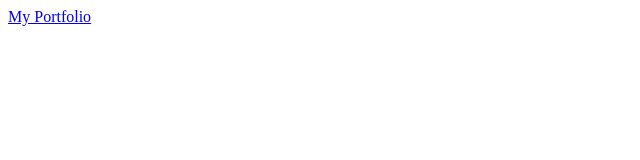
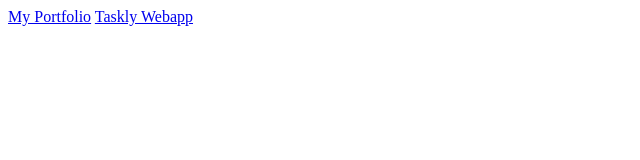
Before and after one commit to philpil/philpil.github.io, a plain HTML site: page index.html in a window 1280 px wide. Shown: the whole page, without its empty margins (0-640 px from the left). Drawn offline with Linux system fonts and the light colour scheme.

Commit message:
Update index.html

```diff
--- a/index.html
+++ b/index.html
@@ -5,6 +5,7 @@
   <body>
 
     <a href="portfolio/">My Portfolio</a>
+    <a href="Taskly/">Taskly Webapp</a>
 
   </body>
 </html>
```
